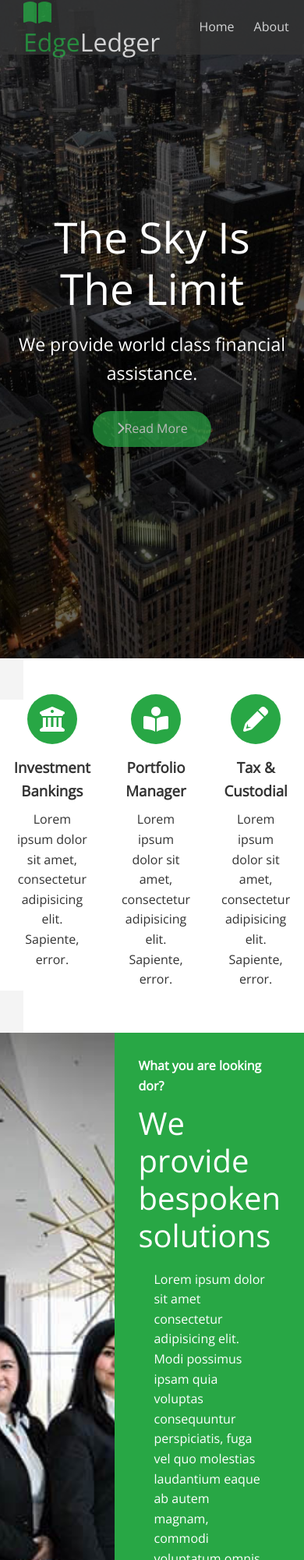
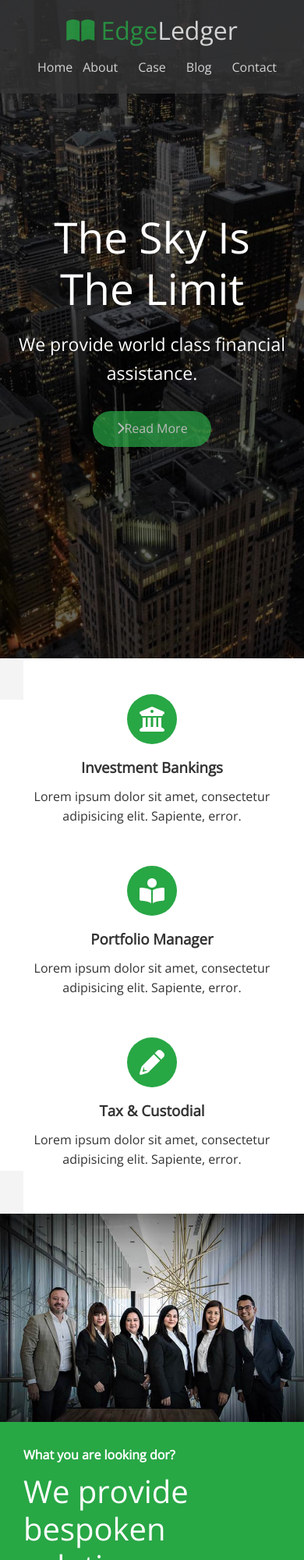
Before and after one commit to anairamoki/htmlCssJs, a plain HTML site: page edgeLedgerSite/index.html in a window 390 px wide. Shown: the top 2000 px of the page at 78% size. Drawn offline with nearby package versions, Linux system fonts and the light colour scheme; a web font is replaced by a local one.

Commit message:
Media Queries added

```diff
--- a/edgeLedgerSite/css/style.css
+++ b/edgeLedgerSite/css/style.css
@@ -173,7 +173,7 @@ img {
   align-items: center;
   justify-content: center;
   text-align: center;
-  height: 200px;
+  height: 150px;
 }
 
 .footer a {
@@ -186,3 +186,29 @@ img {
 .footer .social > * {
   margin-right: 30px;
 }
+
+/* Media Queries - Mobile */
+@media(max-width: 768px) {
+  .navbar {
+    flex-direction: column;
+    height: 120px;
+    padding: 20px;
+  }
+  .navbar a {
+    padding: 10px 10px;
+    margin: 0 3px;
+  }
+
+  .flex-items {
+    flex-direction: column;
+  }
+
+  .flex-columns .column, .flex-grid .column {
+    flex: 100%;
+    max-width: 100%;
+  }
+
+  .team img {
+    width: 70%;
+  }
+}
```
Also changed, not shown: edgeLedgerSite/css/utilities.css (line endings or trailing spaces).
